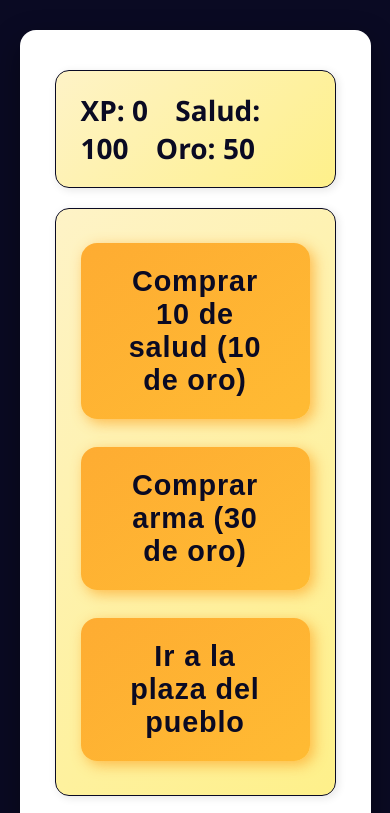
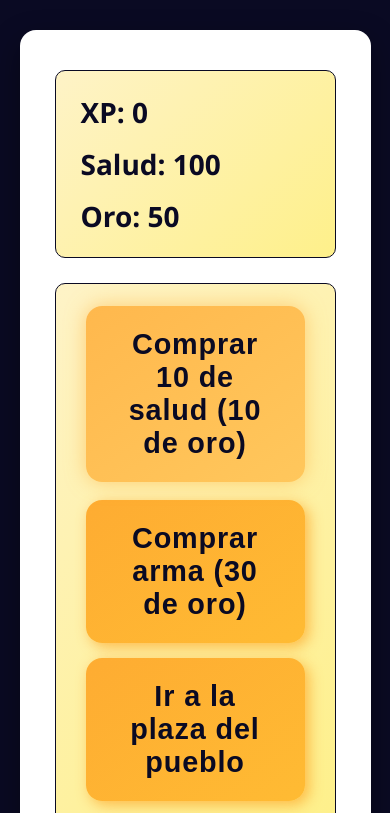
Before and after one commit to JavierSP1997/freecodecampJS, a plain HTML site: page juegoRol/index.html in a window 390 px wide. Both pictures are taken after a click on the button "Ir a la tienda". Shown: the top 813 px of the page. Drawn offline with Linux system fonts and the light colour scheme.

Commit message:
He vuelto a cambiar los estilos, estos si que me gustan mas

```diff
--- a/juegoRol/styles.css
+++ b/juegoRol/styles.css
@@ -1,66 +1,63 @@
+/* Reset básico (puedes usar el de Meyer que te pasé) */
+*,
+*::before,
+*::after {
+  margin: 0;
+  padding: 0;
+  box-sizing: border-box;
+}
+
 body {
   background-color: #0a0a23;
   font-family: 'Segoe UI', Tahoma, Geneva, Verdana, sans-serif;
-  margin: 0;
-  padding: 0;
   color: #ffffff;
+  line-height: 1.5;
+  min-height: 100vh;
+  display: flex;
+  justify-content: center;
+  align-items: flex-start;
+  padding: 30px 15px;
 }
 
-#text {
-  background-color: #0a0a23;
-  color: #ffffff;
-  padding: 15px 20px;
-  font-size: 1.25rem;
-  text-align: center;
-  letter-spacing: 0.05em;
+#game {
+  background-color: #ffffff;
+  color: #0a0a23;
+  width: 700px;
+  max-width: 90vw;
+  padding: 30px 40px;
+  border-radius: 12px;
+  box-shadow: 0 8px 20px rgba(0, 0, 0, 0.25);
+  box-sizing: border-box;
   user-select: none;
 }
 
-#game {
-  width: 700px;
-  max-width: 90vw;
-  background-color: #ffffff;
-  color: #0a0a23;
-  margin: 30px auto 0px;
-  padding: 25px 30px;
-  font-size: 1.3rem;
-  box-sizing: border-box;
-  border-radius: 12px;
-  box-shadow: 0 8px 20px rgba(0,0,0,0.25);
-  transition: box-shadow 0.3s ease;
-}
-
-#game:hover {
-  box-shadow: 0 12px 30px rgba(0,0,0,0.35);
-}
-
-#controls,
+/* Estadísticas principales */
 #stats {
+  display: flex;
+  justify-content: space-between;
   border: 1.5px solid #0a0a23;
   padding: 15px 20px;
-  color: #0a0a23;
-  font-size: 1.15rem;
   border-radius: 10px;
   background: linear-gradient(135deg, #fef3c7 0%, #fef08a 100%);
-  box-shadow: 2px 2px 8px rgba(0,0,0,0.1);
-  margin-bottom: 15px;
-}
-
-#monsterStats {
-  display: none;
-  border: 1.5px solid #0a0a23;
-  padding: 15px 20px;
-  color: #ffffff;
-  background-color: #c70d0d;
+  margin-bottom: 20px;
+  font-weight: 600;
   font-size: 1.15rem;
-  border-radius: 10px;
-  box-shadow: 0 0 12px #c70d0daa;
-  user-select: none;
 }
 
 .stat {
   padding-right: 20px;
-  font-weight: 600;
+}
+
+/* Controles (botones) */
+#controls {
+  display: flex;
+  justify-content: center;
+  gap: 20px;
+  border: 1.5px solid #0a0a23;
+  padding: 20px 25px;
+  border-radius: 10px;
+  background: linear-gradient(135deg, #fef3c7 0%, #fef08a 100%);
+  margin-bottom: 25px;
 }
 
 button {
@@ -70,48 +67,93 @@ button {
   border: none;
   font-size: 1.2rem;
   padding: 14px 26px;
-  margin: 8px 6px;
   border-radius: 12px;
-  box-shadow: 3px 3px 8px rgba(254,172,50,0.6);
+  box-shadow: 3px 3px 8px rgba(254, 172, 50, 0.6);
   transition: all 0.3s ease;
   font-weight: 700;
   letter-spacing: 0.03em;
 }
 
-button:hover {
+button:hover,
+button:focus {
   background: linear-gradient(145deg, #ffb84d, #ffc75c);
   box-shadow: 0 0 20px #ffb84daa;
   transform: translateY(-3px);
+  outline: none;
 }
 
+/* Stats del monstruo */
+#monsterStats {
+  display: none; /* Se mostrará con JS */
+  border: 1.5px solid #0a0a23;
+  padding: 15px 20px;
+  color: #ffffff;
+  background-color: #c70d0d;
+  font-size: 1.15rem;
+  border-radius: 10px;
+  box-shadow: 0 0 12px #c70d0daa;
+  margin-bottom: 25px;
+  font-weight: 600;
+}
+
+/* Texto descriptivo */
+#text {
+  background-color: #0a0a23;
+  color: #ffffff;
+  padding: 20px 25px;
+  font-size: 1.3rem;
+  line-height: 1.6;
+  border-radius: 10px;
+  user-select: none;
+  box-shadow: inset 0 0 10px #000000aa;
+}
+
+/* Responsive para móvil */
 @media (max-width: 480px) {
   #game {
     width: 95vw;
-    font-size: 1.9rem;
     padding: 40px 35px;
     border-radius: 16px;
-    box-shadow: 0 12px 30px rgba(0,0,0,0.4);
+    box-shadow: 0 12px 30px rgba(0, 0, 0, 0.4);
+    font-size: 1.9rem;
   }
 
-  #controls,
-  #stats,
-  #monsterStats {
+  #stats {
     font-size: 1.75rem;
     padding: 20px 25px;
-    border-radius: 14px;
-    margin-bottom: 20px;
+    margin-bottom: 25px;
+    flex-direction: column;
+    gap: 10px;
+    align-items: flex-start;
+  }
+
+  #controls {
+    flex-direction: column;
+    gap: 15px;
+    padding: 25px 30px;
+    font-size: 1.8rem;
+    margin-bottom: 30px;
   }
 
   button {
     font-size: 1.8rem;
     padding: 22px 32px;
-    margin: 14px 0;
     border-radius: 16px;
-    box-shadow: 4px 4px 14px rgba(254,172,50,0.8);
+    box-shadow: 4px 4px 14px rgba(254, 172, 50, 0.8);
+    width: 100%;
+    max-width: 300px;
+    margin: 0 auto;
+  }
+
+  #monsterStats {
+    font-size: 1.75rem;
+    padding: 20px 25px;
+    border-radius: 14px;
+    margin-bottom: 30px;
   }
 
   #text {
     font-size: 1.8rem;
-    padding: 20px 25px;
+    padding: 25px 30px;
   }
 }
```
